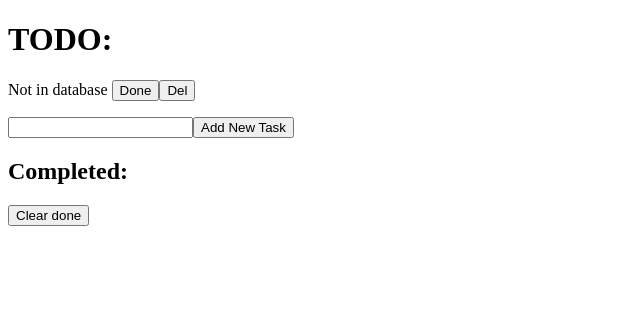
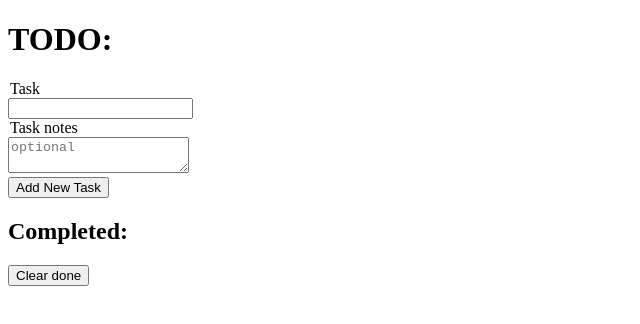
Before and after one commit to Lebussy/to-do-react, a React (Vite) app: page / in a window 1280 px wide. Shown: the top 324 px of the page, without its empty margins (0-640 px from the left). Built offline with nearby package versions, Linux system fonts and the light colour scheme; data requests are answered from the project's data file.

Commit message:
Tasks have optional note attached

```diff
--- a/package.json
+++ b/package.json
@@ -12,6 +12,7 @@
   },
   "dependencies": {
     "axios": "^1.7.2",
+    "nodemon": "^3.1.4",
     "react": "^18.3.1",
     "react-dom": "^18.3.1"
   },
--- a/src/App.jsx
+++ b/src/App.jsx
@@ -6,7 +6,8 @@ import tasks from "./services/tasks"
 import Notification from "./components/Notification"
 
 
-// TODO: Adding notes attached to the task. Can be atted at the task creation or can be added afterwards
+// TODO: Adding notes attached to the task. Can be added at the task creation or can be added afterwards
+  // start with edit
 // TODO: Add an optional due date for the task.
 
 
@@ -17,6 +18,13 @@ const App = () => {
   const [newTaskInput, setNewTaskInput] = useState("")
   // State for the notification message
   const [notification, setNotification] = useState(null)
+  // State for controlling the notes input for the task
+  const [newNoteInput, setNewNoteInput] = useState("")
+
+  // Method for controlling the note input of the new task
+  const handleNoteInputChange = (event) => {
+    setNewNoteInput(event.target.value)
+  }
 
   // Method for controlling the new task input
   const handleTaskInputChange = (event) => {
@@ -38,10 +46,16 @@ const App = () => {
       done: false,
       position: getNextTaskPosition()
     }
+    // For adding a task note to the task, null if controller is an empty string
+    newTaskObj.note = newNoteInput === "" ? null : newNoteInput
+    if (newNoteInput === ""){
+      console.log("FOOOOO")
+    }
     tasksService.create(newTaskObj).then(addedTask => {
       setTasksData(tasksData.concat(addedTask))
     })
     setNewTaskInput("")
+    setNewNoteInput("")
   }
 
   // Method for getting the next available task-position
@@ -76,8 +90,8 @@ const App = () => {
   }
 
   // TODO: Method for deleting the done tasks
-  const clearDone = async () => {
-    if (window.confirm("Are you sure? This will delete all done tasks and cannot be undone.")){
+  const clearDone = () => {
+    if (window.confirm("Are you sure?")){
       tasksData.filter(task => task.done).forEach(task => {
         tasksService.deleteTask(task.id)
       })
@@ -106,6 +120,8 @@ const App = () => {
         addTask={addTask}
         newTaskInput={newTaskInput}
         handleTaskInputChange={handleTaskInputChange}
+        newNoteInput={newNoteInput}
+        handleNoteInputChange={handleNoteInputChange}
       />
     <h2>Completed:</h2>
     <button onClick={clearDone}>Clear done</button>
--- a/src/components/Task.jsx
+++ b/src/components/Task.jsx
@@ -1,10 +1,12 @@
-const Task = ({task:{task, id, done}, deleteTask, toggleDone}) => {
+import TaskNote from './TaskNote'
+const Task = ({task:{task, id, done, note}, deleteTask, toggleDone}) => {
     return (
         <div>
-            <p>{task + " "}
+            <p style={{ fontWeight: 'bold' }}>{task + " "}
                 <button onClick={() => toggleDone(id)}>{done ? "Undo" : "Done"}</button>
                 <button onClick={() => deleteTask(id)}>Del</button>
             </p>
+            <TaskNote note={note}/>
         </div>
     )
 }
--- a/src/components/TaskField.jsx
+++ b/src/components/TaskField.jsx
@@ -1,7 +1,14 @@
-const TaskField = ({addTask, handleTaskInputChange, newTaskInput, toggleDone}) => {
+const TaskField = ({addTask, handleTaskInputChange, newTaskInput, newNoteInput, handleNoteInputChange}) => {
     return (
         <form onSubmit={addTask}>
-            <input value={newTaskInput} onChange={handleTaskInputChange}/>
+            <div>
+                <legend>Task</legend>
+                <input value={newTaskInput} onChange={handleTaskInputChange}/>
+            </div>
+            <div>
+                <legend>Task notes</legend>
+                <textarea placeholder="optional" value={newNoteInput} onChange={handleNoteInputChange}/>
+            </div>
             <button type="submit">Add New Task</button>
         </form>
     )
--- /dev/null
+++ b/src/components/TaskNote.jsx
@@ -0,0 +1,12 @@
+const TaskNote = ({note}) => {
+    if (!note) {
+        return null
+    }
+    return (
+        <>
+        <p style={{ marginLeft: '20px' }}> - {note}</p>
+        </>
+    )
+}
+
+export default TaskNote
--- a/src/services/tasks.js
+++ b/src/services/tasks.js
@@ -4,14 +4,8 @@ const restUrl = "http://localhost:3001/tasks"
 
 const getAll = () => {
     const getTasksRequest = axios.get(restUrl)
-    const errTask = {
-        id: "1000",
-        task: "Not in database",
-        done: false,
-        position: 1000
-    }
     return getTasksRequest.then(response => {
-        return response.data.concat(errTask)});
+        return response.data});
 }
 
 const create = (task) => {
```
